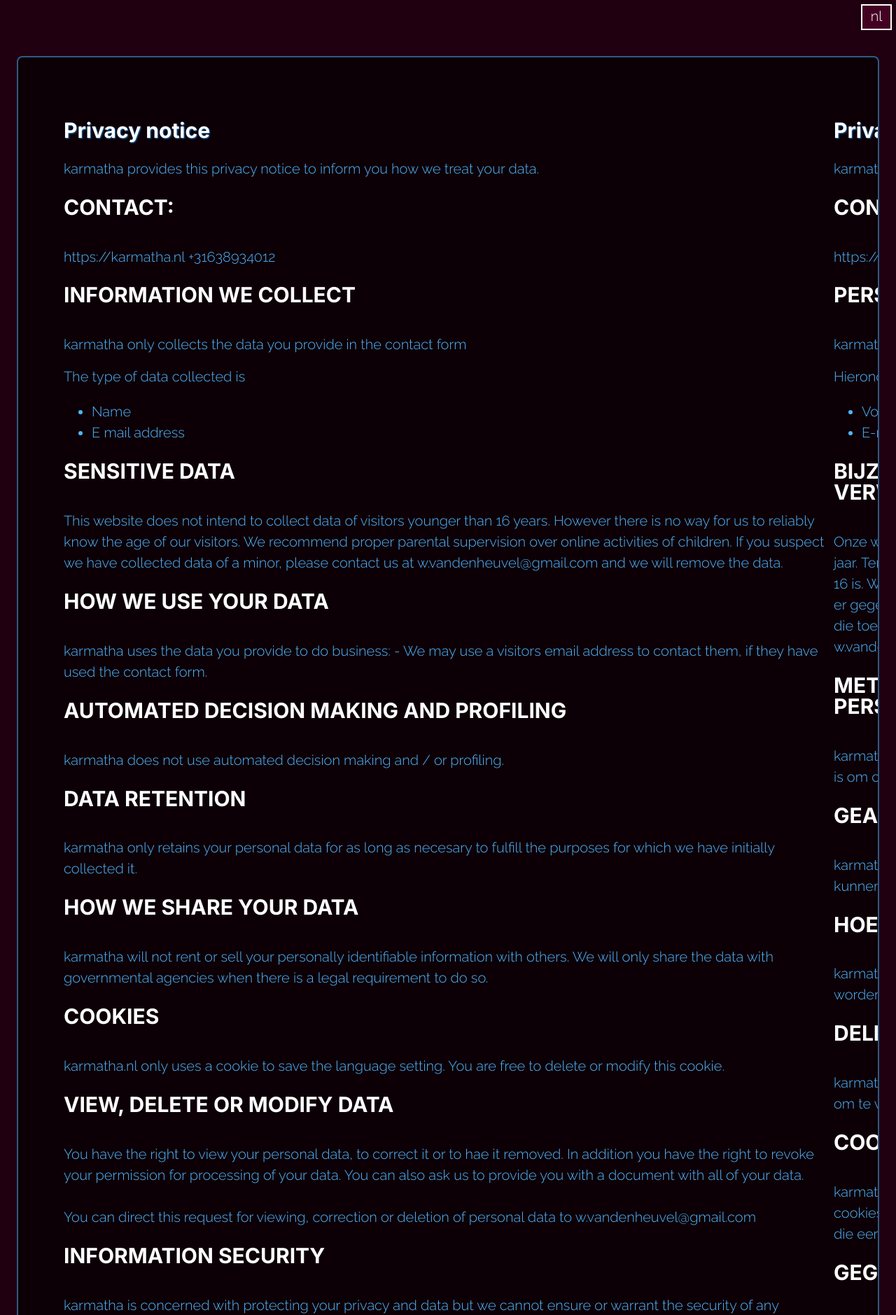
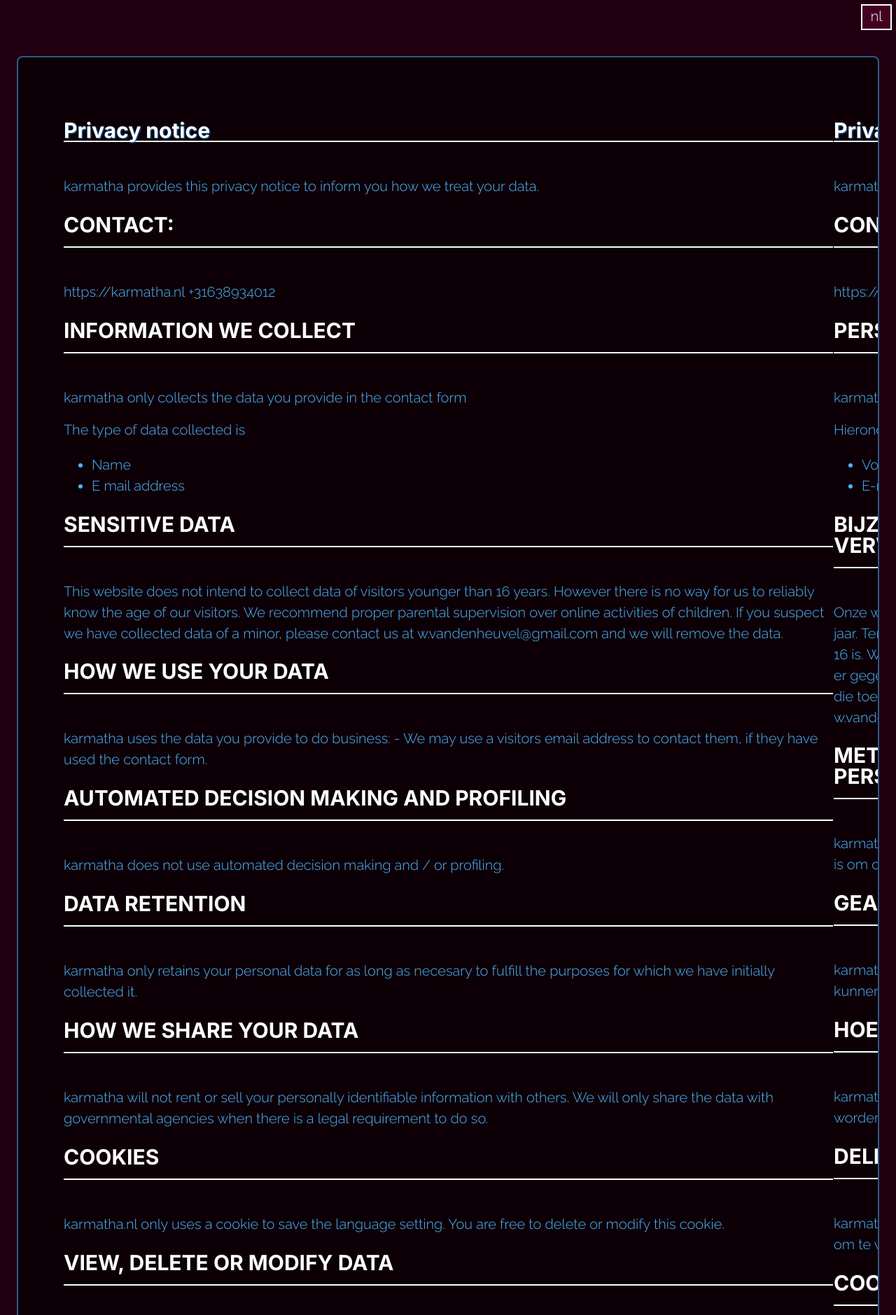
Before and after one commit to karmatha-nl/karmatha-nl.github.io, a Jekyll site: the page built from privacy.md, in a window 1280 px wide. Shown: the top 1879 px of the page at 70% size. Built offline with Jekyll 4.4.1, drawn with Linux system fonts in a browser that asks for light colours.

Commit message:
added lines under header

```diff
--- a/css/verydarkpink.scss
+++ b/css/verydarkpink.scss
@@ -47,6 +47,8 @@
   h1, h2, h3 {
     font-family: Inter, 'Helvetica Neue', Helvetica, Arial, sans-serif;
     color: $color-section-heading;
+    border-bottom: 2px solid $color-text;
+    margin-bottom: 3rem;
   }
 
   @include sm {
```
